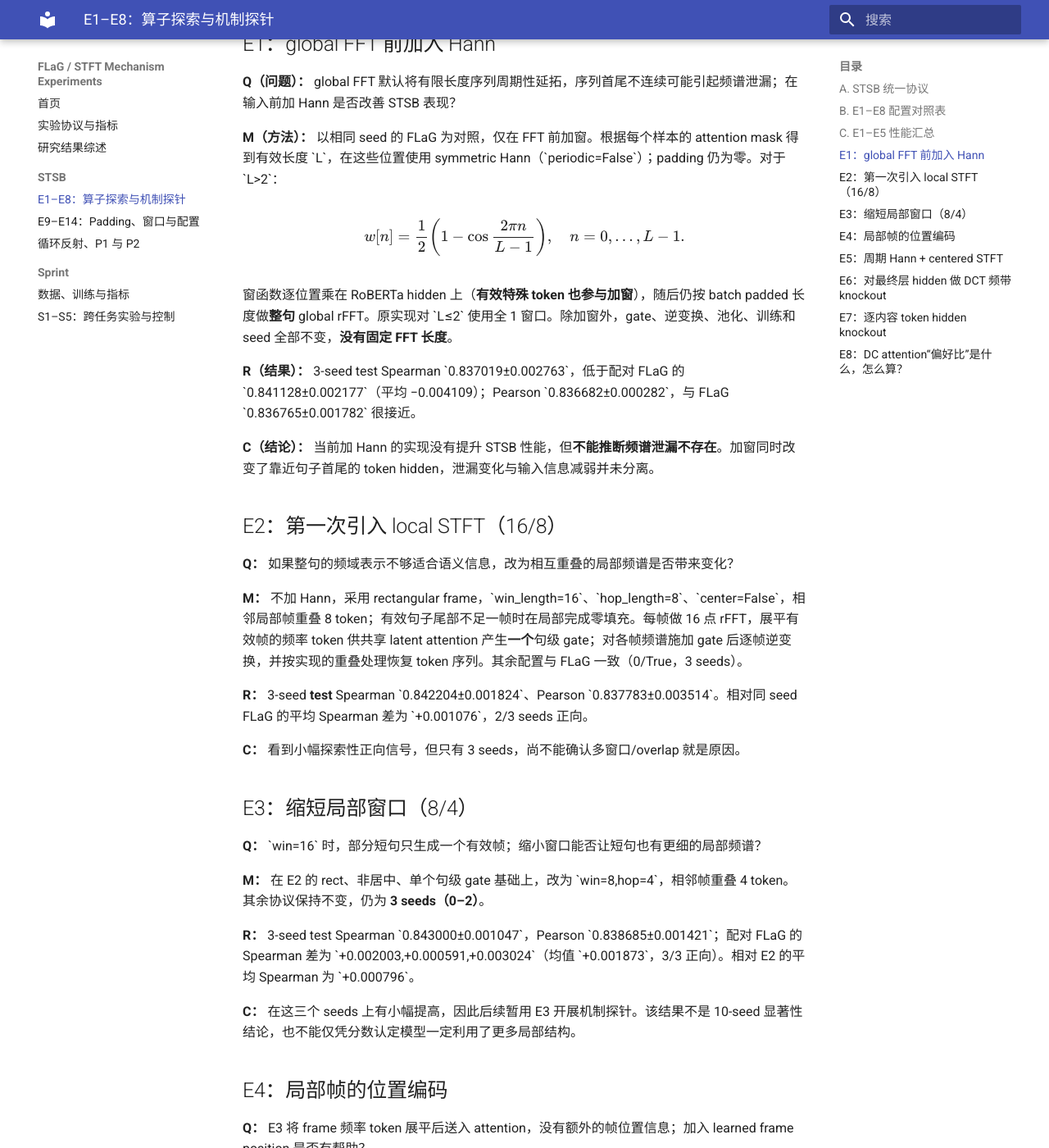
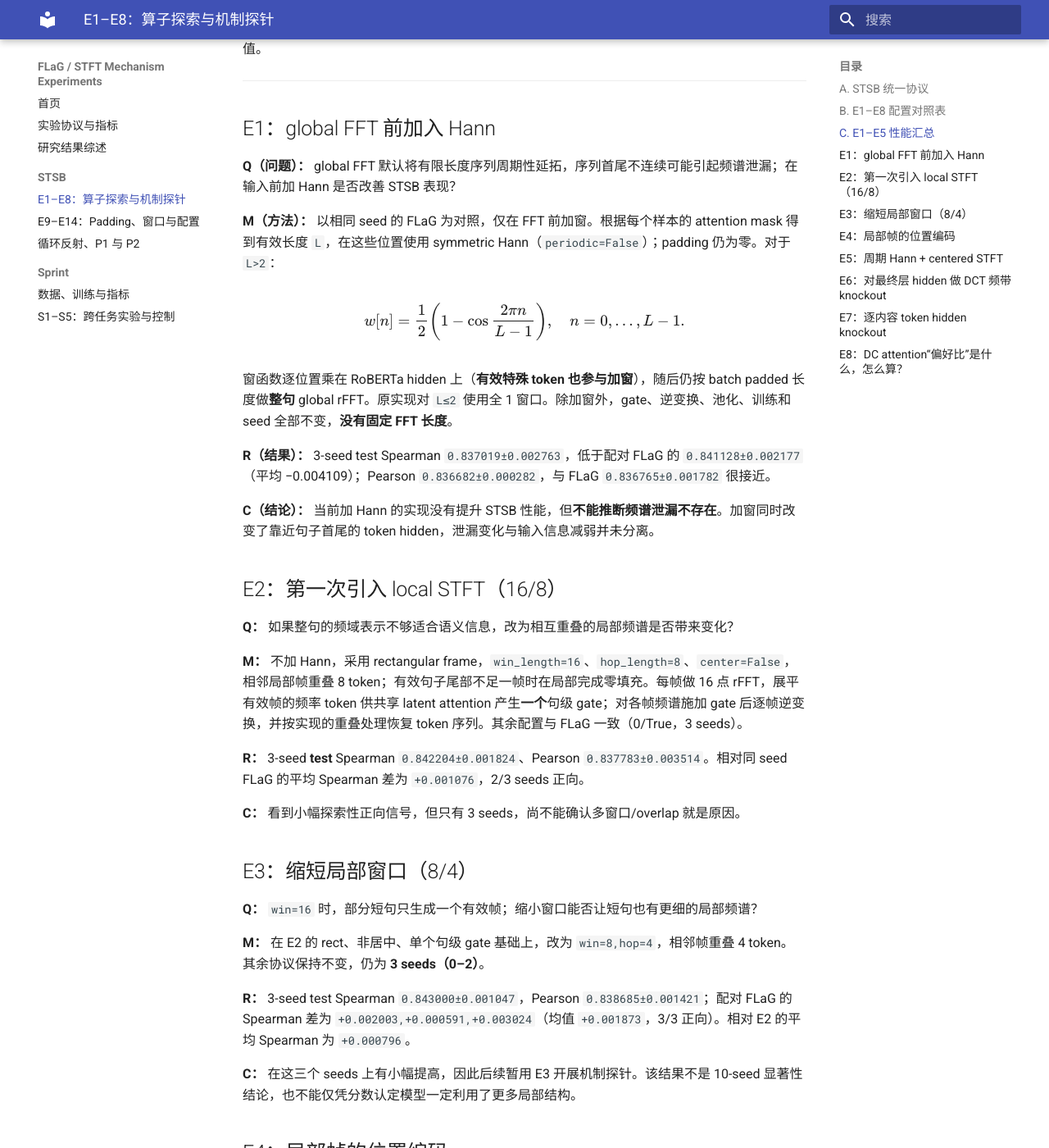
Before and after one commit to lumoswwr/FLaG-STFT-Notes, an MkDocs documentation site: the page built from docs/stsb/01-experiments.md, in a window 1280 px wide and 1400 px high, scrolled down 2832 px. Shown: the whole window at 82% size. Built offline with MkDocs 1.6.1 and Material for MkDocs 9.7.7, drawn with Linux system fonts in a browser that asks for light colours; some of the changed text lies outside the part shown.

Commit message:
fix inline-code Markdown formatting in docs/stsb/01-experiments.md

```diff
--- a/docs/stsb/01-experiments.md
+++ b/docs/stsb/01-experiments.md
@@ -12,9 +12,9 @@
 | 划分与用途 | 官方 train 训练；官方 development/validation 按 Spearman 选 epoch；官方 test 报最终性能 |
 | Backbone | RoBERTa-base，端到端微调；两句各产生一个句向量 |
 | 主性能指标 | **test Spearman**（预测/标签的秩相关）和 **test Pearson**（线性相关），均越高越好 |
-| 训练目标 | \`MSE(cosine(z1,z2), label/5)\` |
+| 训练目标 | `MSE(cosine(z1,z2), label/5)` |
 | Epoch / Batch | 3 epochs；batch=4 句对；梯度累积 4（等效 batch=16）；max length=128 |
-| 优化 | AdamW；backbone LR=\`1e-5\`，pool LR=\`1e-3\`，weight decay=\`0.01\`，warmup ratio=\`0.1\`，线性 LR schedule，clip grad=1 |
+| 优化 | AdamW；backbone LR=`1e-5`，pool LR=`1e-3`，weight decay=`0.01`，warmup ratio=`0.1`，线性 LR schedule，clip grad=1 |
 | FLaG/STFT 共享设置 | 8 个 latent queries；4 attention heads；residual gate；masked max time pooling；输出 projection |
 | **E1–E5 统一非算子设置** | **pooling dropout=0；post-pool LayerNorm=True**；窗口/位置编码差异见下表 |
 | Seeds | **E1–E5：3 seeds（0、1、2）**。E6–E8：读取相同三个 seed 的 FLaG/E3 checkpoint，不重新训练 |
@@ -27,12 +27,12 @@
 
 | 编号 | 训练/分析对象 | 频域与关键配置（相对基线的变化） | Seeds | 结果属于什么指标 |
 | --- | --- | --- | --- | --- |
-| Baseline | Global FLaG | 整句 \`rFFT/irFFT\`；无窗口；\`FFT length=batch T\` | 0、1、2 | test Spearman / Pearson |
+| Baseline | Global FLaG | 整句 `rFFT/irFFT`；无窗口；`FFT length=batch T` | 0、1、2 | test Spearman / Pearson |
 | **E1** | 新训练：Global Hann | 在 global rFFT 前给各样本**有效 token**加 symmetric Hann；FFT 仍为 global | 0、1、2 | test Spearman / Pearson |
-| **E2** | 新训练：STFT | rect；\`win=16,hop=8,center=False\`，8-token overlap | 0、1、2 | test Spearman / Pearson |
-| **E3** | 新训练：STFT | rect；\`win=8,hop=4,center=False\`，4-token overlap | 0、1、2 | test Spearman / Pearson |
+| **E2** | 新训练：STFT | rect；`win=16,hop=8,center=False`，8-token overlap | 0、1、2 | test Spearman / Pearson |
+| **E3** | 新训练：STFT | rect；`win=8,hop=4,center=False`，4-token overlap | 0、1、2 | test Spearman / Pearson |
 | **E4** | 新训练：E3 + 帧位置编码 | E3 上为 attention 的局部频谱 token 加 learned frame position | 0、1、2 | test Spearman / Pearson |
-| **E5** | 新训练：E3 + Hann/center | E3 改为 \`periodic Hann,center=True\`，仍 \`win=8,hop=4\` | 0、1、2 | test Spearman / Pearson |
+| **E5** | 新训练：E3 + Hann/center | E3 改为 `periodic Hann,center=True`，仍 `win=8,hop=4` | 0、1、2 | test Spearman / Pearson |
 | **E6** | **探针**：FLaG vs E3 | 对最终层 content-token hidden 做 DCT，划为 8 频带，每次置零一个后逆变换 | 0、1、2 | eligible test 子集的 Spearman 降幅及预测扰动 |
 | **E7** | **探针**：FLaG vs E3 | 逐个将 content-token hidden 置零，不重新运行/训练 backbone | 0、1、2 | 平方误差响应、预测响应、位置异质性 |
 | **E8** | **探针**：FLaG vs E3 | 读取频谱 latent-attention，分别统计 DC 与非 DC 的**每 token 平均权重** | 0、1、2 | test 句子的 DC attention 偏好比 |
@@ -60,15 +60,15 @@
 
 **Q（问题）：** global FFT 默认将有限长度序列周期性延拓，序列首尾不连续可能引起频谱泄漏；在输入前加 Hann 是否改善 STSB 表现？
 
-**M（方法）：** 以相同 seed 的 FLaG 为对照，仅在 FFT 前加窗。根据每个样本的 attention mask 得到有效长度 \`L\`，在这些位置使用 symmetric Hann（\`periodic=False\`）；padding 仍为零。对于 \`L>2\`：
+**M（方法）：** 以相同 seed 的 FLaG 为对照，仅在 FFT 前加窗。根据每个样本的 attention mask 得到有效长度 `L`，在这些位置使用 symmetric Hann（`periodic=False`）；padding 仍为零。对于 `L>2`：
 
 $$
 w[n]=\frac{1}{2}\left(1-\cos\frac{2\pi n}{L-1}\right),\quad n=0,\ldots,L-1.
 $$
 
-窗函数逐位置乘在 RoBERTa hidden 上（**有效特殊 token 也参与加窗**），随后仍按 batch padded 长度做**整句** global rFFT。原实现对 \`L≤2\` 使用全 1 窗口。除加窗外，gate、逆变换、池化、训练和 seed 全部不变，**没有固定 FFT 长度**。
+窗函数逐位置乘在 RoBERTa hidden 上（**有效特殊 token 也参与加窗**），随后仍按 batch padded 长度做**整句** global rFFT。原实现对 `L≤2` 使用全 1 窗口。除加窗外，gate、逆变换、池化、训练和 seed 全部不变，**没有固定 FFT 长度**。
 
-**R（结果）：** 3-seed test Spearman \`0.837019±0.002763\`，低于配对 FLaG 的 \`0.841128±0.002177\`（平均 −0.004109）；Pearson \`0.836682±0.000282\`，与 FLaG \`0.836765±0.001782\` 很接近。
+**R（结果）：** 3-seed test Spearman `0.837019±0.002763`，低于配对 FLaG 的 `0.841128±0.002177`（平均 −0.004109）；Pearson `0.836682±0.000282`，与 FLaG `0.836765±0.001782` 很接近。
 
 **C（结论）：** 当前加 Hann 的实现没有提升 STSB 性能，但**不能推断频谱泄漏不存在**。加窗同时改变了靠近句子首尾的 token hidden，泄漏变化与输入信息减弱并未分离。
 
@@ -76,19 +76,19 @@
 
 **Q：** 如果整句的频域表示不够适合语义信息，改为相互重叠的局部频谱是否带来变化？
 
-**M：** 不加 Hann，采用 rectangular frame，\`win_length=16\`、\`hop_length=8\`、\`center=False\`，相邻局部帧重叠 8 token；有效句子尾部不足一帧时在局部完成零填充。每帧做 16 点 rFFT，展平有效帧的频率 token 供共享 latent attention 产生**一个**句级 gate；对各帧频谱施加 gate 后逐帧逆变换，并按实现的重叠处理恢复 token 序列。其余配置与 FLaG 一致（0/True，3 seeds）。
+**M：** 不加 Hann，采用 rectangular frame，`win_length=16`、`hop_length=8`、`center=False`，相邻局部帧重叠 8 token；有效句子尾部不足一帧时在局部完成零填充。每帧做 16 点 rFFT，展平有效帧的频率 token 供共享 latent attention 产生**一个**句级 gate；对各帧频谱施加 gate 后逐帧逆变换，并按实现的重叠处理恢复 token 序列。其余配置与 FLaG 一致（0/True，3 seeds）。
 
-**R：** 3-seed **test** Spearman \`0.842204±0.001824\`、Pearson \`0.837783±0.003514\`。相对同 seed FLaG 的平均 Spearman 差为 \`+0.001076\`，2/3 seeds 正向。
+**R：** 3-seed **test** Spearman `0.842204±0.001824`、Pearson `0.837783±0.003514`。相对同 seed FLaG 的平均 Spearman 差为 `+0.001076`，2/3 seeds 正向。
 
 **C：** 看到小幅探索性正向信号，但只有 3 seeds，尚不能确认多窗口/overlap 就是原因。
 
 ## E3：缩短局部窗口（8/4）
 
-**Q：** \`win=16\` 时，部分短句只生成一个有效帧；缩小窗口能否让短句也有更细的局部频谱？
+**Q：** `win=16` 时，部分短句只生成一个有效帧；缩小窗口能否让短句也有更细的局部频谱？
 
-**M：** 在 E2 的 rect、非居中、单个句级 gate 基础上，改为 \`win=8,hop=4\`，相邻帧重叠 4 token。其余协议保持不变，仍为 **3 seeds（0–2）**。
+**M：** 在 E2 的 rect、非居中、单个句级 gate 基础上，改为 `win=8,hop=4`，相邻帧重叠 4 token。其余协议保持不变，仍为 **3 seeds（0–2）**。
 
-**R：** 3-seed test Spearman \`0.843000±0.001047\`，Pearson \`0.838685±0.001421\`；配对 FLaG 的 Spearman 差为 \`+0.002003,+0.000591,+0.003024\`（均值 \`+0.001873\`，3/3 正向）。相对 E2 的平均 Spearman 为 \`+0.000796\`。
+**R：** 3-seed test Spearman `0.843000±0.001047`，Pearson `0.838685±0.001421`；配对 FLaG 的 Spearman 差为 `+0.002003,+0.000591,+0.003024`（均值 `+0.001873`，3/3 正向）。相对 E2 的平均 Spearman 为 `+0.000796`。
 
 **C：** 在这三个 seeds 上有小幅提高，因此后续暂用 E3 开展机制探针。该结果不是 10-seed 显著性结论，也不能仅凭分数认定模型一定利用了更多局部结构。
 
@@ -96,9 +96,9 @@
 
 **Q：** E3 将 frame 频率 token 展平后送入 attention，没有额外的帧位置信息；加入 learned frame position 是否有帮助？
 
-**M：** 在 E3 上启用 \`use_frame_positional_encoding=True\`，按 frame id 将**可学习帧位置向量加在进入 attention 的频率 token 上**；局部窗、hop、重建和其他设置不变。与 E3 同样的 seeds 0–2 重新训练。位置编码改变了参数化，因此这是新的训练实验，不是给 E3 checkpoint 直接附加位置编码。
+**M：** 在 E3 上启用 `use_frame_positional_encoding=True`，按 frame id 将**可学习帧位置向量加在进入 attention 的频率 token 上**；局部窗、hop、重建和其他设置不变。与 E3 同样的 seeds 0–2 重新训练。位置编码改变了参数化，因此这是新的训练实验，不是给 E3 checkpoint 直接附加位置编码。
 
-**R：** 3-seed test Spearman \`0.842282±0.001834\`，相对 E3 的均值为 \`−0.000718\`；本阶段可靠汇总未给出该模型 Pearson 的数值。
+**R：** 3-seed test Spearman `0.842282±0.001834`，相对 E3 的均值为 `−0.000718`；本阶段可靠汇总未给出该模型 Pearson 的数值。
 
 **C：** **这种**可学习帧位置编码未观察到收益，后续候选不使用它；不能据此断言帧顺序永远无用。
 
@@ -106,9 +106,9 @@
 
 **Q：** 即使局部 STFT 已引入局部边界，各帧的边界不连续仍可能发生；加入窗口是否进一步影响表现？
 
-**M：** 在 E3 \`win=8,hop=4\` 的基础上，将 rect 改为 **periodic Hann**，同时将 \`center=False\` 改为 **\`center=True\`**（帧提取前在序列左右加入 \`win/2\` 零填充）。保持单句级 gate、0/True 和 seeds 0–2。**本实验一次改了两个因素，不能将效果单独归因于 Hann window。**
+**M：** 在 E3 `win=8,hop=4` 的基础上，将 rect 改为 **periodic Hann**，同时将 `center=False` 改为 **`center=True`**（帧提取前在序列左右加入 `win/2` 零填充）。保持单句级 gate、0/True 和 seeds 0–2。**本实验一次改了两个因素，不能将效果单独归因于 Hann window。**
 
-**R：** 3-seed test Spearman \`0.843027±0.000593\`、Pearson \`0.838083±0.002720\`。与 E3 Spearman 均值相差 \`+0.000027\`，几乎持平。
+**R：** 3-seed test Spearman `0.843027±0.000593`、Pearson `0.838083±0.002720`。与 E3 Spearman 均值相差 `+0.000027`，几乎持平。
 
 **C：** 没有看到这一组合带来有意义的性能提升。为了降低结构复杂度，后续优先采用 rectangular、非居中的局部实现；尚未独立鉴别 Hann 和 centered 的作用。
 
@@ -118,7 +118,7 @@
 
 **Q：** E3 的早期分数变化是否伴随对不同输入频段的不同依赖？低频是否更重要？
 
-**M：** **不重新训练**。分别读取 seeds 0–2 的 FLaG 与 E3 checkpoint，并在相同 STSB official test 句对上运行 RoBERTa。对最后一层 hidden 中**内容 token**（排除首尾特殊 token）沿 token 位置做 **DCT-II**；用 8 个按几何方式分配宽度的频带 \`B0…B7\`（\`B0\` 含 DC/最低频，后续频带频率逐渐提高，每带至少一个系数），一次仅将其中一带的全部 hidden 通道 DCT 系数置零，逆 DCT 恢复内容 token hidden，特殊 token 不变，然后用**原模型的 pooling** 重新计算句对 cosine。
+**M：** **不重新训练**。分别读取 seeds 0–2 的 FLaG 与 E3 checkpoint，并在相同 STSB official test 句对上运行 RoBERTa。对最后一层 hidden 中**内容 token**（排除首尾特殊 token）沿 token 位置做 **DCT-II**；用 8 个按几何方式分配宽度的频带 `B0…B7`（`B0` 含 DC/最低频，后续频带频率逐渐提高，每带至少一个系数），一次仅将其中一带的全部 hidden 通道 DCT 系数置零，逆 DCT 恢复内容 token hidden，特殊 token 不变，然后用**原模型的 pooling** 重新计算句对 cosine。
 
 只有**句对双方各至少 8 个内容 token** 才进入本探针的八频带分析。按这一 **eligible test 子集** 的预测，逐 seed 计算：
 
@@ -128,7 +128,7 @@
 
 另外保存每个句对 knockout 前后的 **绝对预测变化**和**绝对平方误差变化**，它们与 Spearman 降幅是不同统计量。注意：DCT 是用于**分析输入 hidden**，并非把 FLaG 模型自身改为 DCT pooling。
 
-**R：** 已记录的 B0 平均 Spearman 降幅：FLaG \`0.146694\`，E3 \`0.198943\`，均明显；但 E3 相对 FLaG 的低频敏感性差异随 seed/子集而变化，其余频带差异没有构成稳健解释。这里的降幅**不是**完整 test Spearman 之间的差。
+**R：** 已记录的 B0 平均 Spearman 降幅：FLaG `0.146694`，E3 `0.198943`，均明显；但 E3 相对 FLaG 的低频敏感性差异随 seed/子集而变化，其余频带差异没有构成稳健解释。这里的降幅**不是**完整 test Spearman 之间的差。
 
 **C：** B0 是两个模型的重要输入频带。这个实验不足以证明“E3 性能变化由更偏好 DC 造成”；频带扰动的重要性和 attention 分配要分开解释。
 
@@ -138,7 +138,7 @@
 
 **M：** 使用同一组 **3 个 seeds（0–2）** 的已训练 FLaG/E3，在 STSB **test** 上做推理探针，不更新参数。对于每一个句子的每个 **content token**，单独将其**最后层 hidden 向量全部置零**，保留特殊 token 与原有效 attention mask、其他 token 不变；重新做 pooling，再与句对另一侧**未扰动**的 embedding 算 cosine。
 
-设原预测 \`s\`、扰动后 \`s'\`、标签 \`y/5\`。每个位置记录 \`|s'-s|\` 与 \`|(s'-y/5)^2-(s-y/5)^2|\`。下表的**位置响应**为后者：先对同一句、同位置在各 seed 的响应对齐求平均，然后统计句内位置的均值、最大值与总体标准差，最后跨句求平均。将 content tokens 的**相对位置**划为前、中、后等五段，观察位置曲线。
+设原预测 `s`、扰动后 `s'`、标签 `y/5`。每个位置记录 `|s'-s|` 与 `|(s'-y/5)^2-(s-y/5)^2|`。下表的**位置响应**为后者：先对同一句、同位置在各 seed 的响应对齐求平均，然后统计句内位置的均值、最大值与总体标准差，最后跨句求平均。将 content tokens 的**相对位置**划为前、中、后等五段，观察位置曲线。
 
 **R：** 以下为报告中保留的 **seeds 0–2 聚合、STSB test** 结果，单位为**绝对平方误差变化**，不是 Spearman：
 
@@ -162,7 +162,7 @@
 
 **Q：** E6 发现两个模型对低频 B0 的 knockout 敏感，那么 E3 的**频域 latent attention** 是否也更偏向 DC token？
 
-**M：** 使用 FLaG/E3 同一 3 个 seeds 的已训练 checkpoint，在 STSB test 运行正常 forward，读取缓存的 spectral tokens 和 latent cross-attention weights。若权重保留 attention heads，先平均 heads；再在 8 个 latent queries 上平均，得到每个有效频率 token 的权重 \`A_k\`。Global FLaG 的 \`k=0\` 是唯一 DC token；E3 将**各有效 frame 的 \`k=0\`** 都作为 DC token，屏蔽无效 frame。
+**M：** 使用 FLaG/E3 同一 3 个 seeds 的已训练 checkpoint，在 STSB test 运行正常 forward，读取缓存的 spectral tokens 和 latent cross-attention weights。若权重保留 attention heads，先平均 heads；再在 8 个 latent queries 上平均，得到每个有效频率 token 的权重 `A_k`。Global FLaG 的 `k=0` 是唯一 DC token；E3 将**各有效 frame 的 `k=0`** 都作为 DC token，屏蔽无效 frame。
 
 **不能直接比较 DC 的总 attention 质量**：E3 可能有多个 DC tokens。代码先在两个集合内部求**每 token 平均注意力**，对每个句子计算偏好比：
 
@@ -177,7 +177,7 @@
 }.
 $$
 
-其中 \`N_DC\` / \`N_nonDC\` 是该句**有效频率 token 的数量**。**r>1**：平均每个 DC token 的注意力超过平均每个非 DC token；**r≈1**：两组平均分配接近。对所有 test 句子先各算一个比值，再在各 seed 内对句子求平均。它既不是 DC 频谱**能量**，也不是 E6 的频带**性能重要性**。
+其中 `N_DC` / `N_nonDC` 是该句**有效频率 token 的数量**。**r>1**：平均每个 DC token 的注意力超过平均每个非 DC token；**r≈1**：两组平均分配接近。对所有 test 句子先各算一个比值，再在各 seed 内对句子求平均。它既不是 DC 频谱**能量**，也不是 E6 的频带**性能重要性**。
 
 **R：** 下表为 **3 个 seeds（0–2）的句均 DC attention 偏好比**，不是相关系数：
 
@@ -191,4 +191,4 @@
 
 ---
 
-**代码索引：** E1–E5 训练见 [\`train_sts.py\`](https://github.com/lumoswwr/AMPCliff/blob/FLaG-STFT-mechanism/text_repro/train_sts.py) 和 [\`flag_pooling.py\`](https://github.com/lumoswwr/AMPCliff/blob/FLaG-STFT-mechanism/factory/pooling/flag_pooling.py)；E6 [DCT knockout](https://github.com/lumoswwr/AMPCliff/blob/FLaG-STFT-mechanism/text_repro/probe_dct_frequency_knockout.py)，E7 [token knockout](https://github.com/lumoswwr/AMPCliff/blob/FLaG-STFT-mechanism/text_repro/probe_token_knockout.py)，E8 [local DC diagnostic](https://github.com/lumoswwr/AMPCliff/blob/FLaG-STFT-mechanism/text_repro/probe_local_dc_diagnostic.py)。
+**代码索引：** E1–E5 训练见 [`train_sts.py`](https://github.com/lumoswwr/AMPCliff/blob/FLaG-STFT-mechanism/text_repro/train_sts.py) 和 [`flag_pooling.py`](https://github.com/lumoswwr/AMPCliff/blob/FLaG-STFT-mechanism/factory/pooling/flag_pooling.py)；E6 [DCT knockout](https://github.com/lumoswwr/AMPCliff/blob/FLaG-STFT-mechanism/text_repro/probe_dct_frequency_knockout.py)，E7 [token knockout](https://github.com/lumoswwr/AMPCliff/blob/FLaG-STFT-mechanism/text_repro/probe_token_knockout.py)，E8 [local DC diagnostic](https://github.com/lumoswwr/AMPCliff/blob/FLaG-STFT-mechanism/text_repro/probe_local_dc_diagnostic.py)。
```
